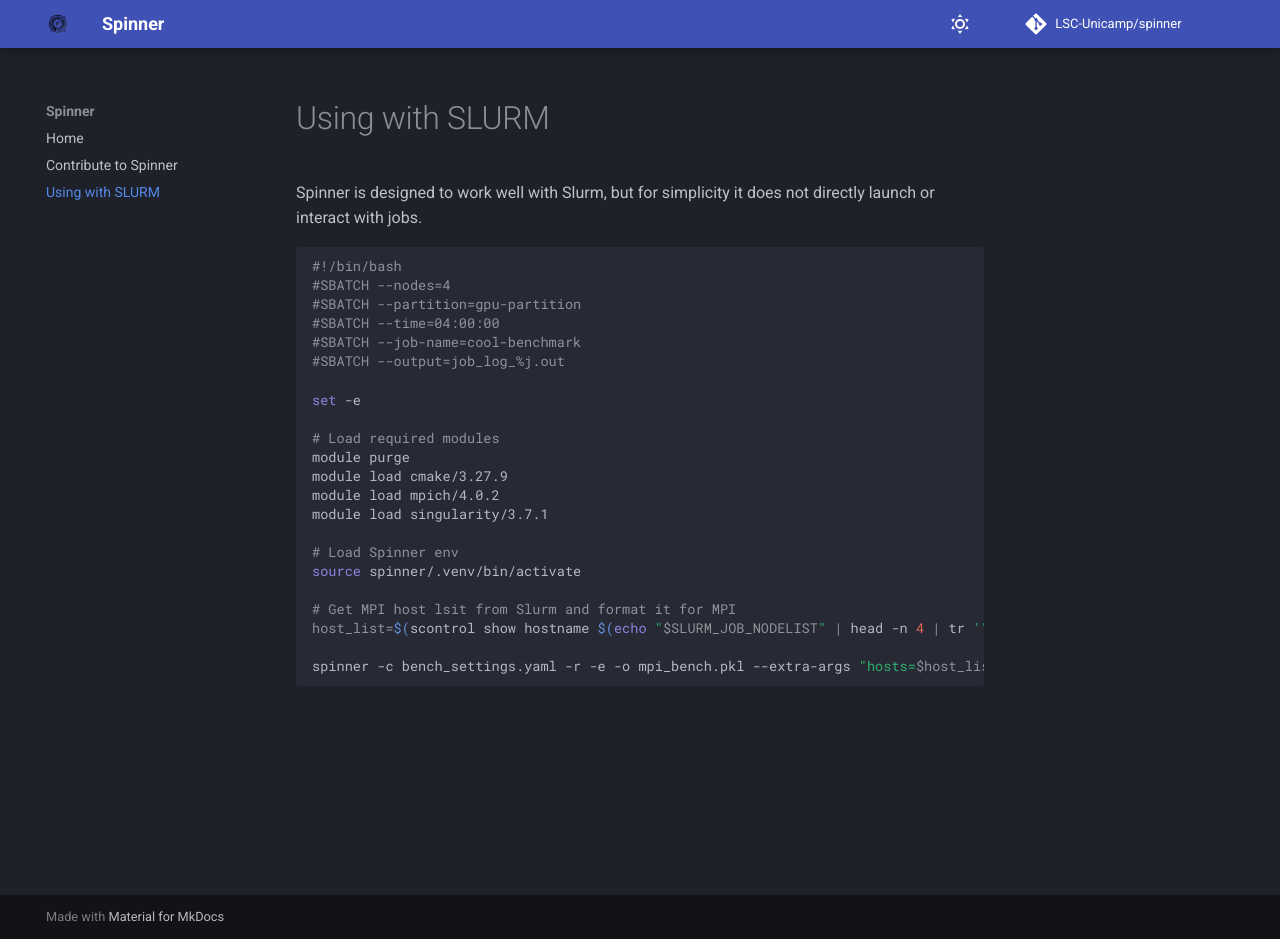
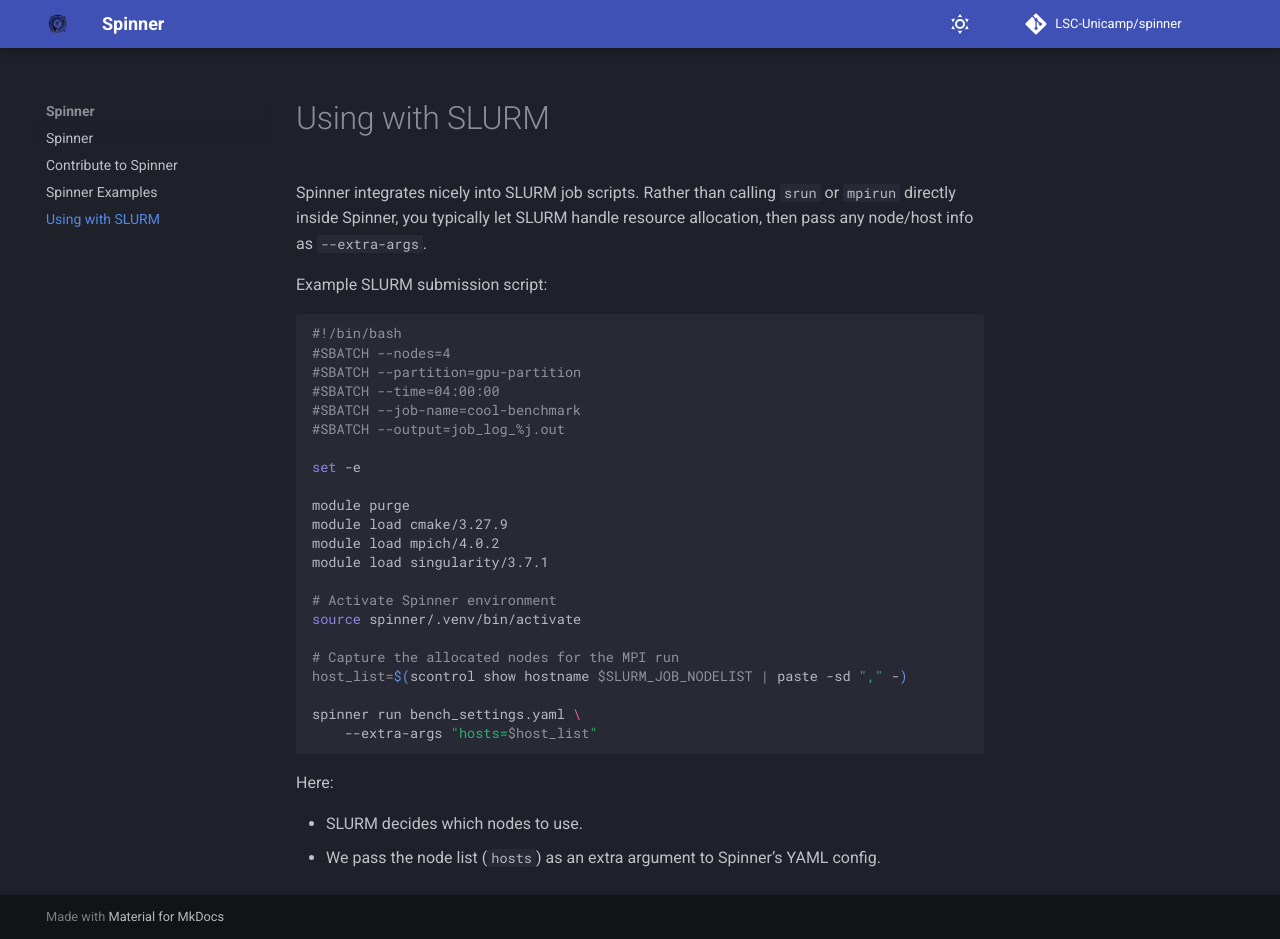
Before and after one commit to LSC-Unicamp/spinner, an MkDocs documentation site: the page built from docs/slurm.md, in a window 1280 px wide and 939 px high. Built offline with MkDocs 1.6.1 and Material for MkDocs 9.7.7, drawn with Linux system fonts in a browser that asks for light colours; comment, search, counter and statistics services are not loaded.

Commit message:
feat(docs): add example page and organize presentation
This cleans up the README.md and the mkdocs index page. This make so
that we do not have to update information twice, referencing the wiki
and avoiding out-of-sync descriptions.

When possible, we just link to the place where the information actually
is.

````diff
--- a/docs/slurm.md
+++ b/docs/slurm.md
@@ -1,8 +1,10 @@
 # Using with SLURM
 
-Spinner is designed to work well with Slurm, but for simplicity it does not directly launch or interact with jobs.
+Spinner integrates nicely into SLURM job scripts. Rather than calling `srun` or `mpirun` directly inside Spinner, you typically let SLURM handle resource allocation, then pass any node/host info as `--extra-args`.
 
-```sh
+Example SLURM submission script:
+
+```bash
 #!/bin/bash
 #SBATCH --nodes=4
 #SBATCH --partition=gpu-partition
@@ -12,18 +14,22 @@
 
 set -e
 
-# Load required modules
 module purge
 module load cmake/3.27.9
 module load mpich/4.0.2
 module load singularity/3.7.1
 
-# Load Spinner env
+# Activate Spinner environment
 source spinner/.venv/bin/activate
 
-# Get MPI host lsit from Slurm and format it for MPI
-host_list=$(scontrol show hostname $(echo "$SLURM_JOB_NODELIST" | head -n 4 | tr '\n' ',' | sed 's/,$//'))
+# Capture the allocated nodes for the MPI run
+host_list=$(scontrol show hostname $SLURM_JOB_NODELIST | paste -sd "," -)
 
-spinner -c bench_settings.yaml -r -e -o mpi_bench.pkl --extra-args "hosts=$host_list"
+spinner run bench_settings.yaml \
+    --extra-args "hosts=$host_list"
+```
 
-```
+Here:
+
+- SLURM decides which nodes to use.
+- We pass the node list (`hosts`) as an extra argument to Spinner’s YAML config.
````
Also changed, not shown: README.md (+14 -24 lines), docs/assets/citation.bib (added, +8 -0 lines), docs/contribute.md (+3 -0 lines), docs/examples.md (added, +73 -0 lines), docs/index.md (+14 -4 lines).
